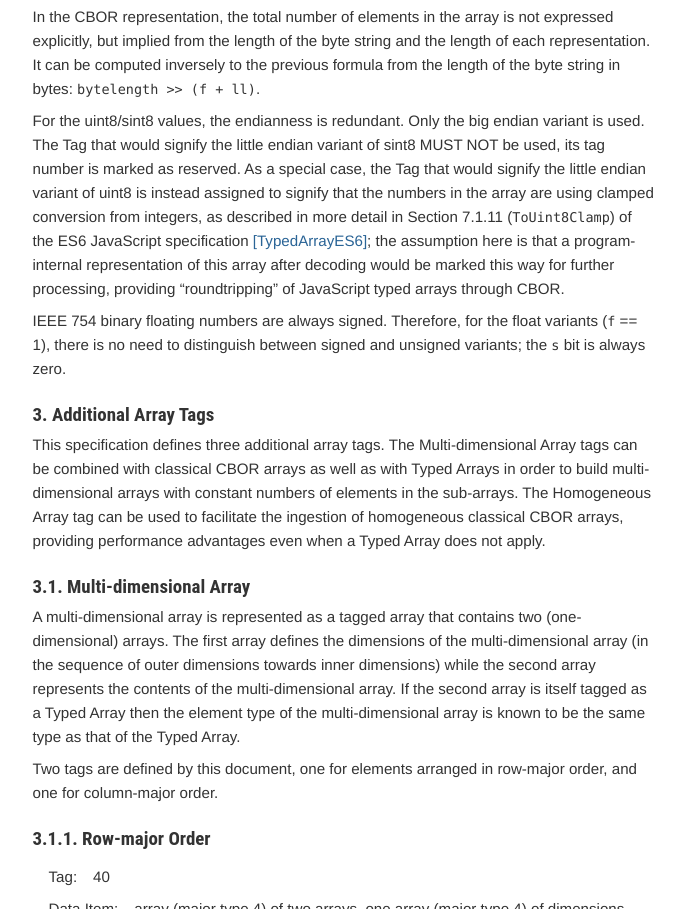
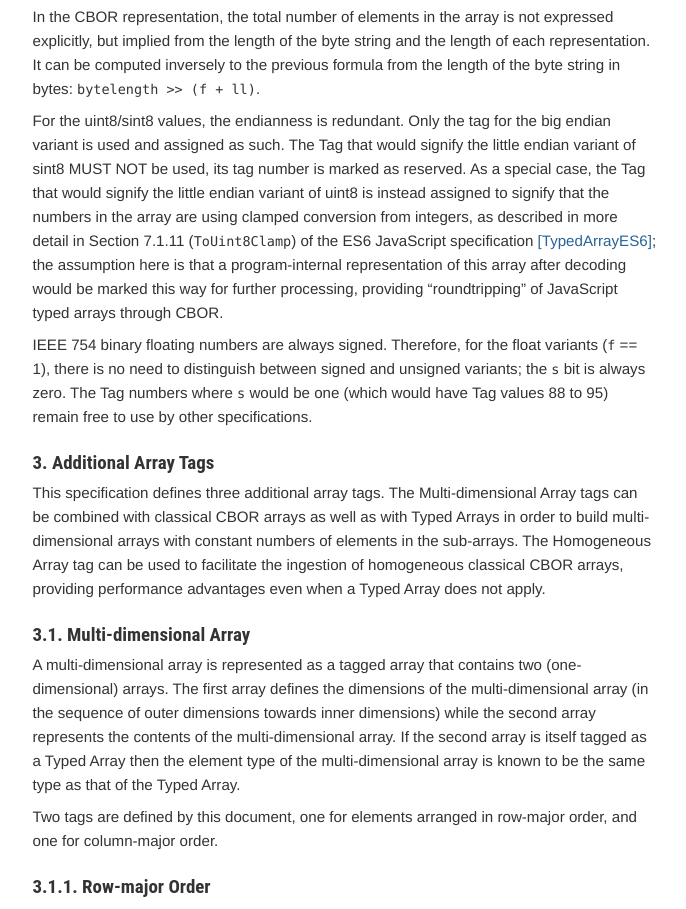
Before and after one commit to cbor-wg/array-tags, a plain HTML site: page draft-ietf-cbor-array-tags.html in a window 1280 px wide. Shown: the part 3031-3940 px from the top of the page, without its empty margins (123-809 px from the left). Drawn offline with Linux system fonts and the light colour scheme.

Commit message:
Script updating gh-pages from 18b61c0. [ci skip]

```diff
--- a/draft-ietf-cbor-array-tags.html
+++ b/draft-ietf-cbor-array-tags.html
@@ -498,8 +498,8 @@ ul.toc li {
 </table>
 <p id="rfc.section.2.1.p.7">The number of bytes in each array element can then be calculated by <samp>2**(f + ll)</samp> (or <samp>1 &lt;&lt; (f + ll)</samp> in a typical programming language).  (Notice that 0f and ll are the two least significant bits, respectively, of each nibble (4bit) in the byte.)</p>
 <p id="rfc.section.2.1.p.8">In the CBOR representation, the total number of elements in the array is not expressed explicitly, but implied from the length of the byte string and the length of each representation.  It can be computed inversely to the previous formula from the length of the byte string in bytes: <samp>bytelength &gt;&gt; (f + ll)</samp>.</p>
-<p id="rfc.section.2.1.p.9">For the uint8/sint8 values, the endianness is redundant.  Only the big endian variant is used.  The Tag that would signify the little endian variant of sint8 MUST NOT be used, its tag number is marked as reserved.  As a special case, the Tag that would signify the little endian variant of uint8 is instead assigned to signify that the numbers in the array are using clamped conversion from integers, as described in more detail in Section&#160;7.1.11 (<samp>ToUint8Clamp</samp>) of the ES6 JavaScript specification <a href="#TypedArrayES6" class="xref">[TypedArrayES6]</a>; the assumption here is that a program-internal representation of this array after decoding would be marked this way for further processing, providing &#8220;roundtripping&#8221; of JavaScript typed arrays through CBOR.</p>
-<p id="rfc.section.2.1.p.10">IEEE 754 binary floating numbers are always signed.  Therefore, for the float variants (<samp>f</samp> == 1), there is no need to distinguish between signed and unsigned variants; the <samp>s</samp> bit is always zero.</p>
+<p id="rfc.section.2.1.p.9">For the uint8/sint8 values, the endianness is redundant.  Only the tag for the big endian variant is used and assigned as such.  The Tag that would signify the little endian variant of sint8 MUST NOT be used, its tag number is marked as reserved.  As a special case, the Tag that would signify the little endian variant of uint8 is instead assigned to signify that the numbers in the array are using clamped conversion from integers, as described in more detail in Section&#160;7.1.11 (<samp>ToUint8Clamp</samp>) of the ES6 JavaScript specification <a href="#TypedArrayES6" class="xref">[TypedArrayES6]</a>; the assumption here is that a program-internal representation of this array after decoding would be marked this way for further processing, providing &#8220;roundtripping&#8221; of JavaScript typed arrays through CBOR.</p>
+<p id="rfc.section.2.1.p.10">IEEE 754 binary floating numbers are always signed.  Therefore, for the float variants (<samp>f</samp> == 1), there is no need to distinguish between signed and unsigned variants; the <samp>s</samp> bit is always zero.  The Tag numbers where <samp>s</samp> would be one (which would have Tag values 88 to 95) remain free to use by other specifications.</p>
 <h1 id="rfc.section.3">
 <a href="#rfc.section.3">3.</a> <a href="#additional-array-tags" id="additional-array-tags">Additional Array Tags</a>
 </h1>
```
Also changed, not shown: draft-ietf-cbor-array-tags.txt.
